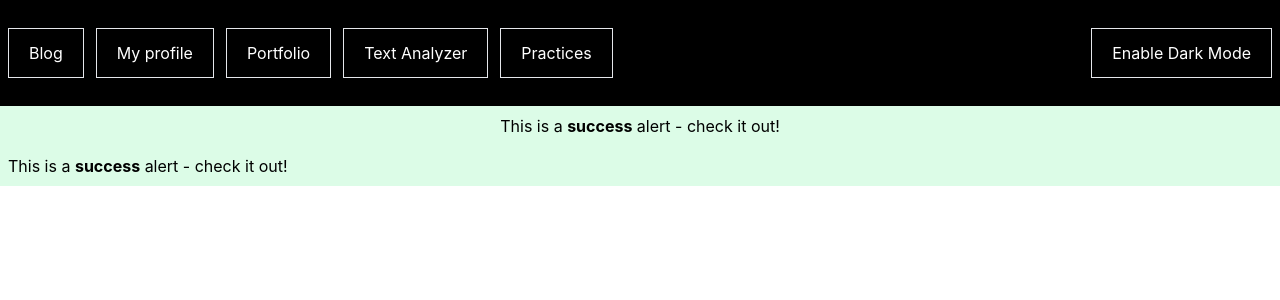
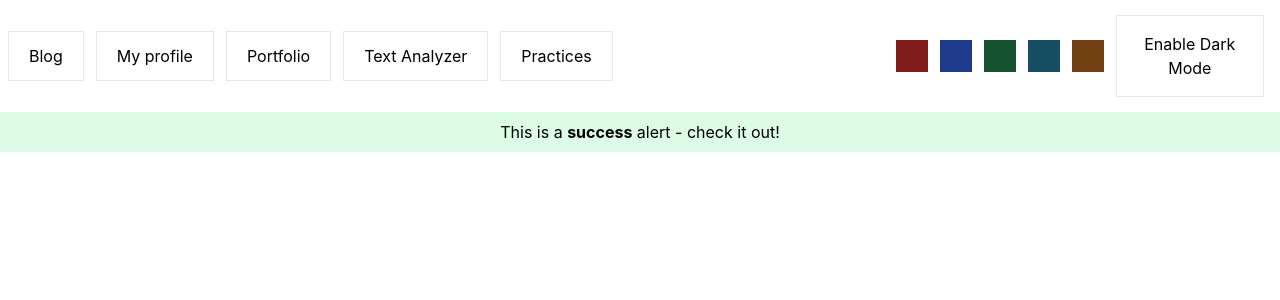
Before and after one commit to itslakshyayadav/my-react-blogpost, a React (Vite) app: page /blog in a window 1280 px wide. Shown: the top 300 px of the page. Built offline with nearby package versions, Linux system fonts and the light colour scheme.

Commit message:
change all update

```diff
--- a/src/App.jsx
+++ b/src/App.jsx
@@ -1,33 +1,33 @@
-import Home from "./components/TextAnalyzer.jsx";
-// import AddNumber from "./components/AddNumber";
-// import Users from "./components/Users.jsx";
-// import Products from "./components/Products.jsx";
-// import Portfolio from "./components/Portfolio.jsx";
-// import lakshyaDp from "./assets/lakshya-dp.jpg";
-// import vishalDp from "./assets/vishal-dp.png";
+// import Home from "./components/TextAnalyzer.jsx";
+// // import AddNumber from "./components/AddNumber";
+// // import Users from "./components/Users.jsx";
+// // import Products from "./components/Products.jsx";
+// // import Portfolio from "./components/Portfolio.jsx";
+// // import lakshyaDp from "./assets/lakshya-dp.jpg";
+// // import vishalDp from "./assets/vishal-dp.png";
 
-function App() {
-  return (
-    <>
-      <div className="container mx-auto">
-        <Home></Home>
-        {/* <Portfolio
-            fullName="Lakshya Yadav"
-            address="Kota, RJ"
-            dp={lakshyaDp}
-            skills={["UI/UX", "Front EndDeveloper", "HTML"]}
-            subSkills={["javaScript", "Bootstrap", "WAS"]}
-            intro="I am Frontend Developer in Fyndster"
-          >
-        {/* <Products></Products> */}
-        {/* <Users></Users> */}
-        {/* <br />
-        <AddNumber>laksjya</AddNumber>
-        <br /> */}
-      </div>
-      <footer className="bg-amber-300 text-center	">Contact : 9929209856</footer>
-    </>
-  );
-}
+// function App() {
+//   return (
+//     <>
+//       <div className="container mx-auto">
+//         <Home></Home>
+//         {/* <Portfolio
+//             fullName="Lakshya Yadav"
+//             address="Kota, RJ"
+//             dp={lakshyaDp}
+//             skills={["UI/UX", "Front EndDeveloper", "HTML"]}
+//             subSkills={["javaScript", "Bootstrap", "WAS"]}
+//             intro="I am Frontend Developer in Fyndster"
+//           >
+//         {/* <Products></Products> */}
+//         {/* <Users></Users> */}
+//         {/* <br />
+//         <AddNumber>laksjya</AddNumber>
+//         <br /> */}
+//       </div>
+//       <footer className="bg-amber-300 text-center	">Contact : 9929209856</footer>
+//     </>
+//   );
+// }
 
-export default App;
+// export default App;
--- a/src/pages/blogs.jsx
+++ b/src/pages/blogs.jsx
@@ -1,9 +1,9 @@
 function Blog() {
   return (
     <>
-      <div className="bg-green-100 p-2" role="alert">
+      {/* <div className="bg-green-100 p-2" role="alert">
         This is a <b>success</b> alert - check it out!
-      </div>
+      </div> */}
     </>
   );
 }
--- a/src/pages/home.jsx
+++ b/src/pages/home.jsx
@@ -1,10 +1,10 @@
 import { Link, Outlet } from "react-router-dom";
 import { useState } from "react";
 
-function Home() {
+export default function Home() {
   const [myStyle, setMyStyle] = useState({
-    color: "white",
-    backgroundColor: "black",
+    color: "black",
+    backgroundColor: "white",
   });
   const [btnText, setBtnText] = useState("Enable Dark Mode");
   const darkModeBtn = () => {
@@ -13,28 +13,24 @@ function Home() {
         color: "white",
         backgroundColor: "black",
       });
-      setBtnText("Enable Dark Mode");
+      setBtnText("Enable Light Mode");
     } else {
       setMyStyle({
         color: "black",
         backgroundColor: "white",
       });
-      setBtnText("Enable Light Mode");
+      setBtnText("Enable Dark Mode");
     }
   };
 
   return (
     <div>
-      <div>
-        <div
-          className="flex  p-2  items-center justify-between	"
-          style={myStyle}
-        >
+      <div className="flex  p-2  items-center justify-between" style={myStyle}>
         <div className="flex gap-3">
-            <Link className="border py-3 px-5" to="/blog">
+          <Link to="/blog" className="border py-3 px-5">
             Blog
           </Link>
-            <Link className="border py-3 px-5" to="/my-profile">
+          <Link to="/my-profile" className="border py-3 px-5">
             My profile
           </Link>
           <Link className="border py-3 px-5" to="/portfolio">
@@ -48,14 +44,22 @@ function Home() {
           </Link>
         </div>
         <div>
+          <div className="flex w-96 justify-end items-center	 h-24 px-2 gap-3">
+            <button type="button" className="bg-red-900 w-8 h-8 "></button>
+            <button type="button" className="bg-blue-900 w-8 h-8 "></button>
+            <button type="button" className="bg-green-900 w-8 h-8 "></button>
+            <button type="button" className="bg-cyan-900 w-8 h-8 "></button>
+            <button type="button" className="bg-yellow-900 w-8 h-8 "></button>
+
             <button
               style={myStyle}
               type="button"
-              className=" my-5 border  	py-3 px-5 "
+              className="my-5 border	px-1 py-1"
               onClick={darkModeBtn}
             >
               {btnText}
             </button>
+          </div>
         </div>
       </div>
       <div className="bg-green-100 p-2 text-center" role="alert">
@@ -65,8 +69,5 @@ function Home() {
         <Outlet></Outlet>
       </div>
     </div>
-    </div>
   );
 }
-
-export default Home;
```
Lines whose indentation alone changed are shown as unchanged.
